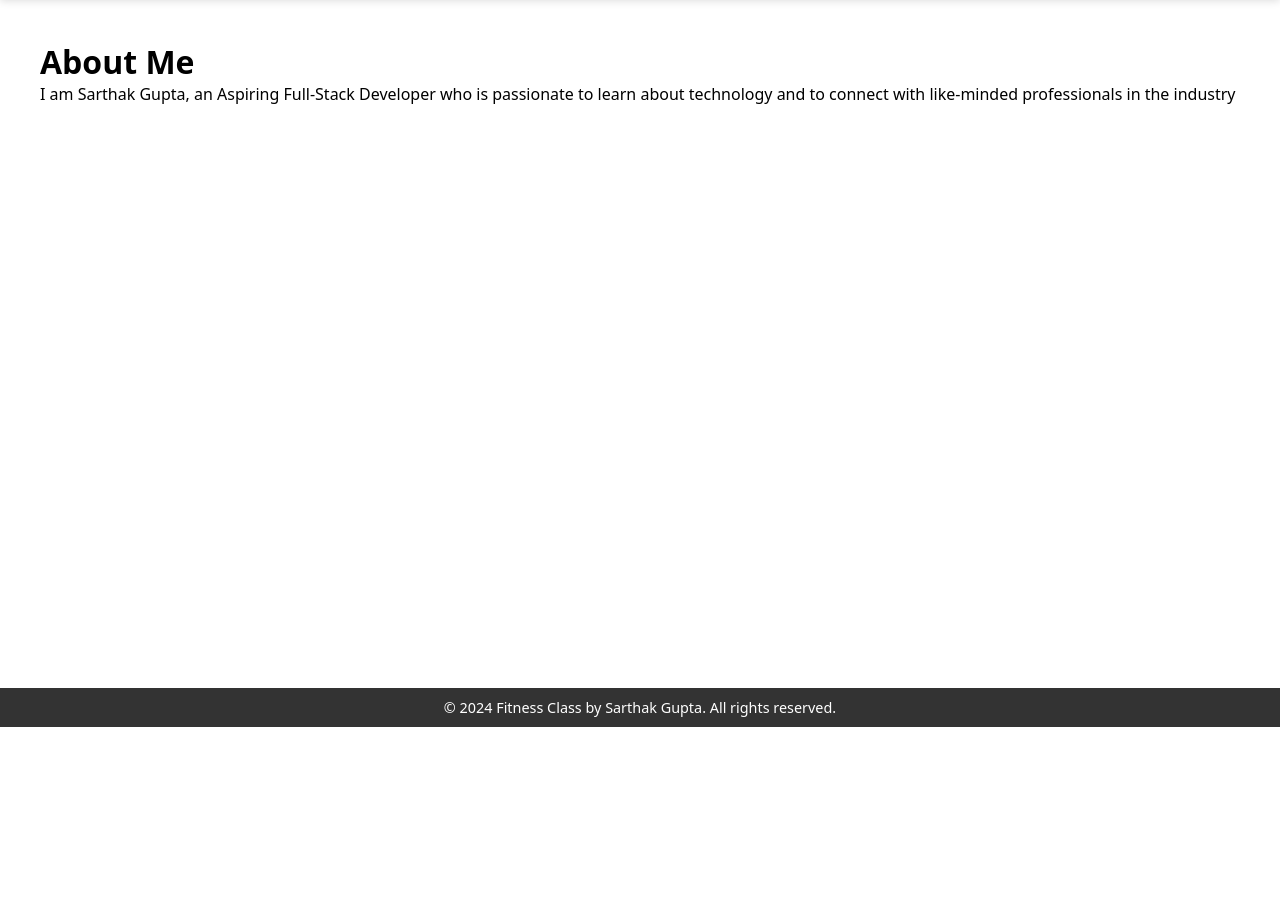
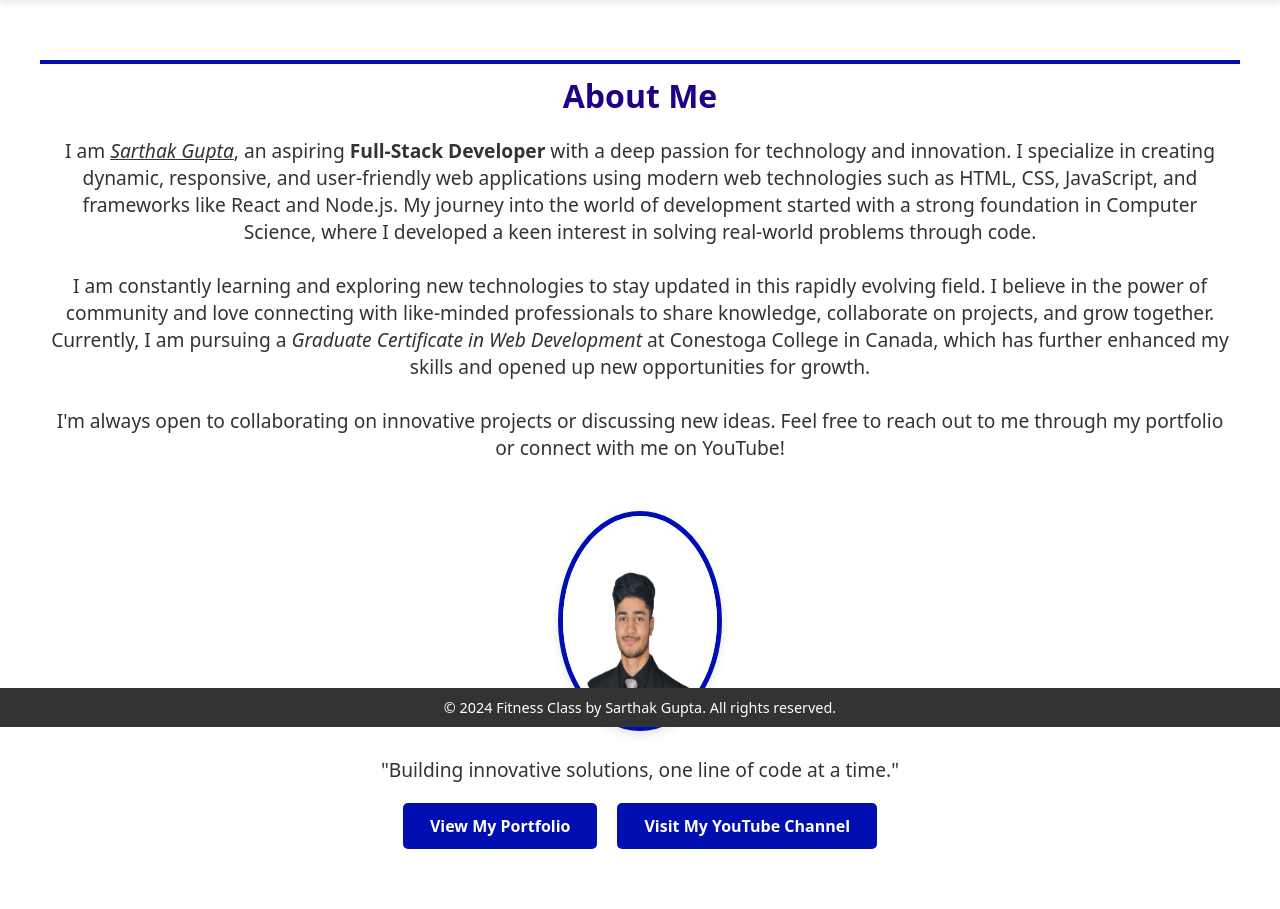
Before and after one commit to S4rthakGupta/Assignment1-PHP_SarthakGupta, a PHP site: page /about.php in a window 1280 px wide. Shown: the part 73-982 px from the top of the page. Before the commit the page ends 800 px from the top, so only its background shows below. Run offline with PHP 8.4, Linux system fonts and the light colour scheme.

Commit message:
pushing code

```diff
--- a/about.php
+++ b/about.php
@@ -6,7 +6,7 @@
     <!-- This is the title for the About me page. -->
     <title>About Me</title>
     <!-- Linking the CSS file which is placed in the public folder. -->
-    <link rel="stylesheet" href="public/style.css">
+    <link rel="stylesheet" href="public/CSS/style.css">
 </head>
 
 <!-- Content for the body starts from here. -->
@@ -27,12 +27,30 @@
 
     <!-- The content for the main body starts from here. -->
     <main>
-        <div class="container">
-            <h1>About Me</h1>
+    <div class="container">
+            <h1 class="main-h1">About Me</h1>
+                <p class="intro-text">
+                    I am <i>Sarthak Gupta</i>, an aspiring<strong> Full-Stack Developer</strong> with a deep passion for technology and innovation. I specialize in creating dynamic, responsive, and user-friendly web applications using modern web technologies such as HTML, CSS, JavaScript, and frameworks like React and Node.js. My journey into the world of development started with a strong foundation in Computer Science, where I developed a keen interest in solving real-world problems through code.
+                    <br><br>
+                    I am constantly learning and exploring new technologies to stay updated in this rapidly evolving field. I believe in the power of community and love connecting with like-minded professionals to share knowledge, collaborate on projects, and grow together. Currently, I am pursuing a <em>Graduate Certificate in Web Development</em> at Conestoga College in Canada, which has further enhanced my skills and opened up new opportunities for growth.
+
+                    <br><br>
+                    I'm always open to collaborating on innovative projects or discussing new ideas. Feel free to reach out to me through my portfolio or connect with me on YouTube!
+                </p>
+            </div>
+
+        <div class="hero">
+            <div class="hero-img">
+                <img src="public/sarthakgupta.png" alt="This is my Image.">
+            </div>
+            <div class="content">
+                <p class="intro-text">"Building innovative solutions, one line of code at a time."</p>
+                <div class="buttons">
+                    <a href="https://yourportfolio.com" target="_blank">View My Portfolio</a>
+                    <a href="https://youtube.com/yourchannel" target="_blank">Visit My YouTube Channel</a>
+                </div>
+            </div>
         </div>
-        <p>I am Sarthak Gupta, an Aspiring Full-Stack Developer who is passionate to learn about technology and to connect with like-minded professionals in the industry</p>
-
-
     </main>
 
     <!-- This is the footer and is consistent across all pages. -->
--- a/index.php
+++ b/index.php
@@ -7,7 +7,7 @@
     <!-- This is the title for the Home page. -->
     <title>Fitness Class</title>
     <!-- Linking the CSS file which is placed in the public folder. -->
-    <link rel="stylesheet" href="public/style.css">
+    <link rel="stylesheet" href="public/CSS/style.css">
 </head>
 
 <!-- Content for the body starts from here. -->
@@ -252,7 +252,6 @@
                 <input type="submit" value="Submit">
             </div>
         </form>
-
         </div>
     </main>
 
--- a/public/style.css
+++ b/public/CSS/style.css
@@ -48,6 +48,8 @@
 .main-h1
 {
     text-align: center;
+    color: #1f0087;;
+    margin-bottom: 20px;
 }
 
 .home-main
@@ -150,6 +152,71 @@ textarea {
   font-size: small;
 }
 
+
+/* ************************************** */
+/* This is the styling for the "about.php" */
+/* ************************************** */
+.container {
+  text-align: center;
+  padding: 10px 11px;
+  border-top: 4px solid  rgb(1, 15, 178);
+  margin-top: 20px;
+}
+
+.container p i
+{
+  text-decoration: underline;
+}
+
+.hero {
+  display: flex;
+  flex-direction: column;
+  align-items: center;
+  justify-content: center;
+  margin: 20px auto;
+  max-width: 800px;
+}
+
+.hero-img img {
+  width: 154px;
+  height: 210px;
+  border-radius: 50%;
+  border: 5px solid  rgb(1, 15, 178);
+  box-shadow: 0 4px 8px rgba(0, 0, 0, 0.1);
+  margin-bottom: 20px;
+}
+
+.intro-text {
+  font-size: 1.2rem;
+  font-weight: 500;
+  color: #333;
+  margin-bottom: 20px;
+  text-align: center;
+}
+
+.buttons {
+  display: flex;
+  gap: 20px;
+  justify-content: center;
+  margin-top: 20px;
+  font-weight: 600;
+}
+
+.buttons a {
+  text-decoration: none;
+  color: #fff;
+  background-color:  rgb(1, 15, 178);
+  padding: 10px 25px;
+  border-radius: 5px;
+  border: 2px solid transparent;
+  transition: all 0.3s;
+}
+
+.buttons a:hover {
+  background-color: transparent;
+  color:  rgb(1, 15, 178);
+  border: 2px solid  rgb(1, 15, 178);
+}
 /* ************************************** */
 /* This is the styling for the "succes.php" */
 /* ************************************** */
@@ -279,4 +346,12 @@ textarea {
   input[type="submit"] {
     margin-top: 15px;
   }
+
+  .buttons {
+    flex-direction: column;
+  }
+
+  .buttons a {
+    text-align: center;
+  }
 }
--- a/success.php
+++ b/success.php
@@ -6,7 +6,7 @@
     <!-- This is the title for the Home page. -->
     <title>Form Submission Successful</title>
     <!-- Linking the CSS file which is placed in the public folder. -->
-    <link rel="stylesheet" href="public/style.css">
+    <link rel="stylesheet" href="public/CSS/style.css">
 </head>
 
 <!-- Content for the body starts from here. -->
```
Also changed, not shown: public/sarthakgupta.jpg (added), public/sarthakgupta.png (added).
